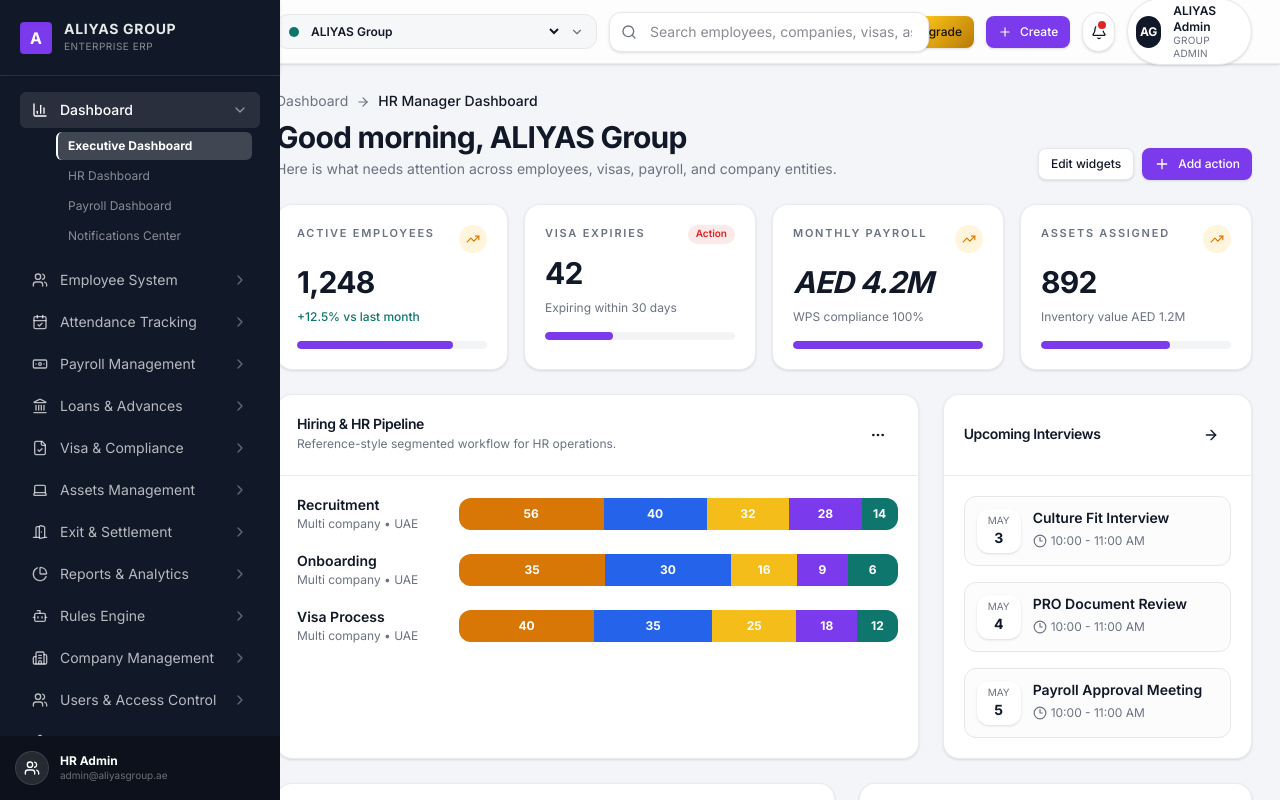
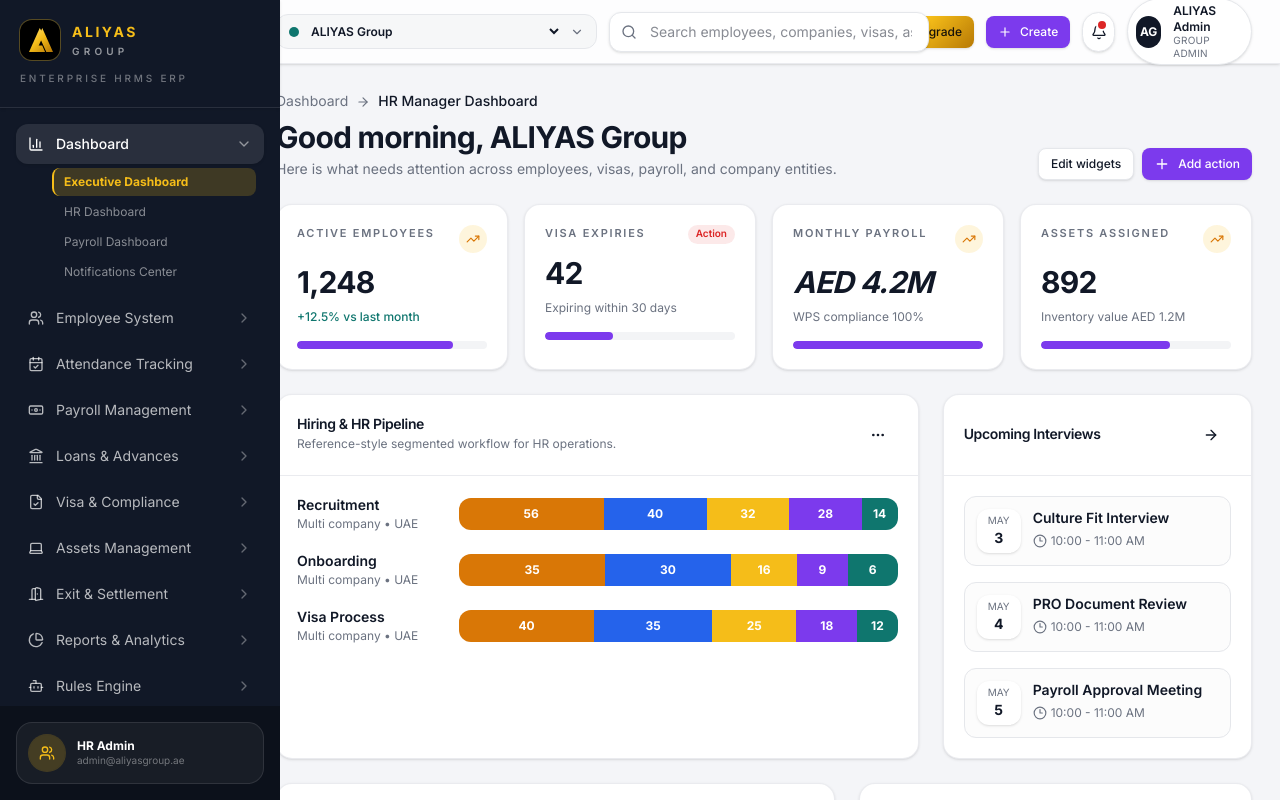
Before and after one commit to emrantims/HRMS, a React (Vite) app: page / in a window 1280 px wide. Built offline with nearby package versions, Linux system fonts and the light colour scheme.

Commit message:
Use ALIYAS brand logo in sidebar

```diff
--- a/src/components/layout/Sidebar.tsx
+++ b/src/components/layout/Sidebar.tsx
@@ -1,6 +1,7 @@
 import React, { useState } from "react";
 import { Link, useLocation } from "react-router-dom";
 import { cn } from "../../lib/utils";
+import { BrandLogo } from "../BrandLogo";
 import {
   BarChart3, Users, CalendarCheck, Banknote, Landmark, FileCheck,
   Laptop, DoorOpen, PieChart, Bot, Building2, ShieldCheck,
@@ -193,8 +194,8 @@ function NavItem({ module, isActive, isExpanded, toggleExpand, location }) {
       <button
         onClick={() => toggleExpand(module.name)}
         className={cn(
-          "w-full flex items-center justify-between px-3 py-2 rounded-md text-sm transition-colors",
-          isActive || isExpanded ? "bg-white/10 text-white font-medium" : "text-white/70 hover:bg-white/5"
+          "w-full flex items-center justify-between rounded-xl px-3 py-2.5 text-sm transition-colors",
+          isActive || isExpanded ? "bg-white/10 text-white font-medium shadow-sm" : "text-white/70 hover:bg-white/5 hover:text-white"
         )}
       >
         <div className="flex items-center gap-3">
@@ -213,9 +214,9 @@ function NavItem({ module, isActive, isExpanded, toggleExpand, location }) {
                 key={sub.name}
                 to={sub.href}
                 className={cn(
-                  "block px-3 py-1.5 rounded-md text-xs transition-colors my-0.5",
+                  "block rounded-lg px-3 py-1.5 text-xs transition-colors my-0.5",
                   isSubActive
-                    ? "bg-white/20 text-white font-bold border-l-2 border-white pl-2.5"
+                    ? "bg-gold/20 text-gold font-bold border-l-2 border-gold pl-2.5"
                     : "text-white/50 hover:bg-white/5 hover:text-white/90"
                 )}
               >
@@ -238,19 +239,14 @@ export function Sidebar() {
   };
 
   return (
-    <aside className="fixed left-0 top-0 z-40 h-screen w-[280px] bg-primary text-white flex flex-col font-sans">
+    <aside className="fixed left-0 top-0 z-40 h-screen w-[280px] bg-sidebar text-white flex flex-col font-sans">
       <div className="p-5 border-b border-white/10 shrink-0 shadow-sm">
-        <div className="flex items-center gap-3">
-          <div className="w-8 h-8 bg-accent rounded flex items-center justify-center font-bold text-white shadow-inner">A</div>
-          <div>
-            <h1 className="text-sm font-bold tracking-wider uppercase text-white/90">ALIYAS GROUP</h1>
-            <p className="text-[10px] text-white/50 tracking-wider">ENTERPRISE ERP</p>
-          </div>
-        </div>
+        <BrandLogo />
+        <p className="mt-3 text-[10px] font-medium uppercase tracking-[0.28em] text-white/40">Enterprise HRMS ERP</p>
       </div>
 
       <nav className="flex-1 py-4 overflow-y-auto custom-scrollbar">
-        <div className="px-5 space-y-1.5">
+        <div className="px-4 space-y-1.5">
           {NAV_MODULES.map((module) => {
             const isActive = location.pathname.startsWith(module.href) && module.href !== "/";
             const isHomeActive = module.href === "/" && location.pathname === "/";
@@ -271,8 +267,8 @@ export function Sidebar() {
       </nav>
 
       <div className="p-4 bg-black/30 shrink-0">
-        <div className="flex items-center gap-3">
-          <div className="w-8 h-8 rounded-full bg-white/10 flex items-center justify-center text-white ring-1 ring-white/20">
+        <div className="flex items-center gap-3 rounded-2xl border border-white/10 bg-white/5 p-3">
+          <div className="w-9 h-9 rounded-full bg-gold/20 flex items-center justify-center text-gold ring-1 ring-gold/20">
             <Users className="w-4 h-4" />
           </div>
           <div>
```
